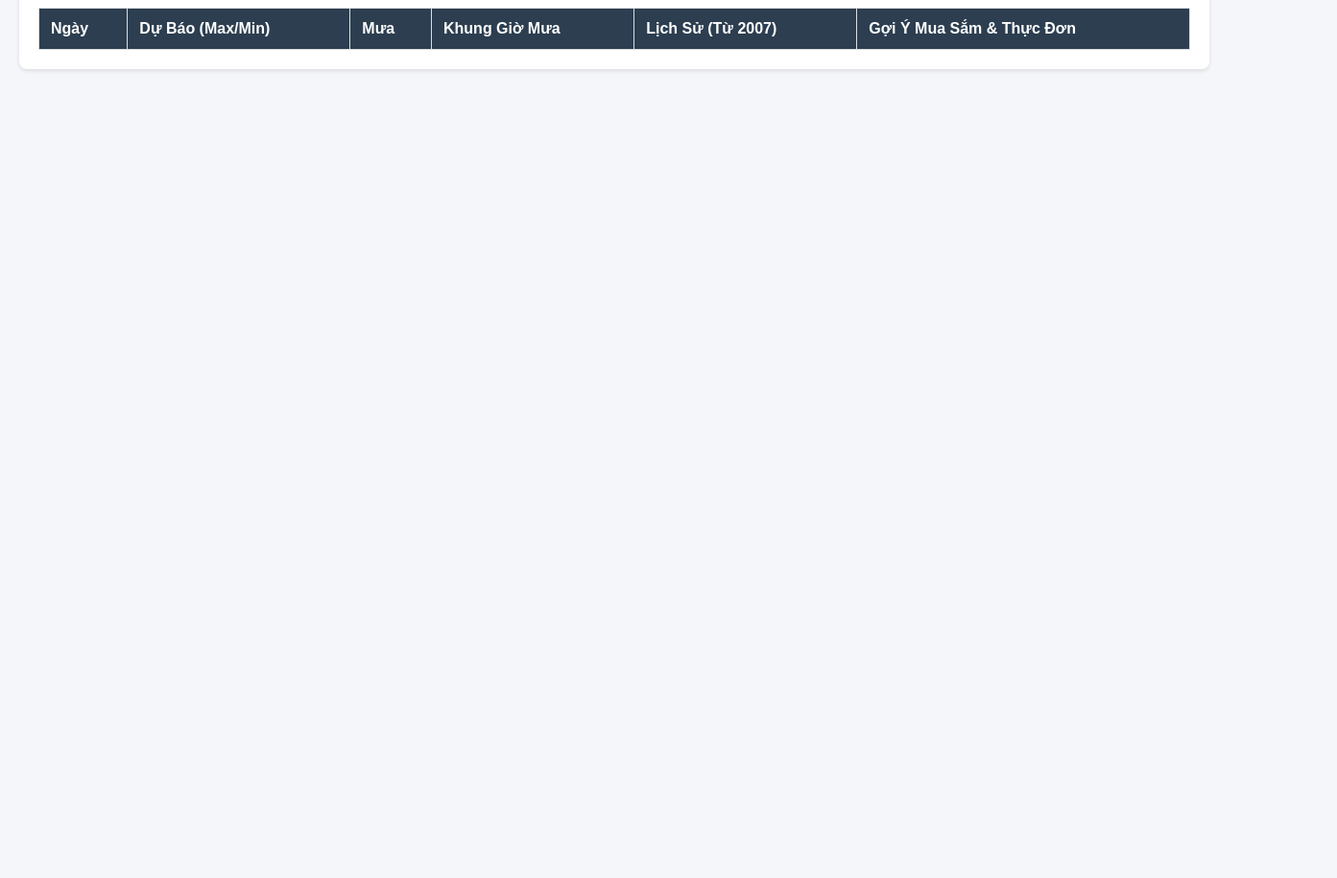
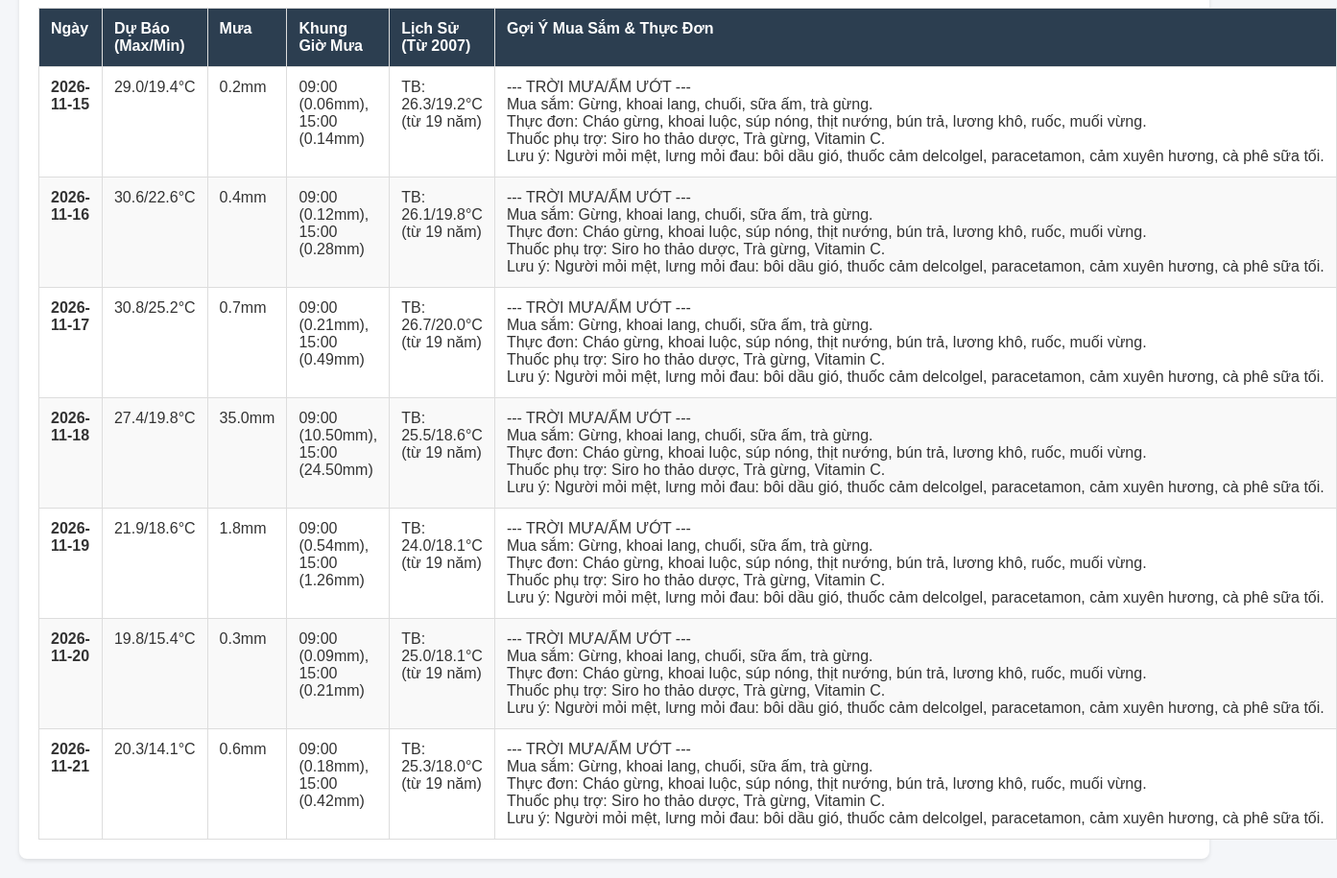
Before and after one commit to namnguyen7133-png/THUCDONHANGNGAY, a plain HTML site: page index.html in a window 1280 px wide. Shown: the part 500-1415 px from the top of the page at 96% size, 1393 px wide, since content can reach past the window. Before the commit the page ends 800 px from the top, so only its background shows below. Drawn offline with Linux system fonts and the light colour scheme.

Commit message:
Auto update weather [skip ci]

```diff
--- a/index.html
+++ b/index.html
@@ -54,6 +54,97 @@
             </thead>
             <tbody>
 
+        <tr>
+            <td><b>2026-11-15</b></td>
+            <td>29.0/19.4°C</td>
+            <td>0.2mm</td>
+            <td>09:00 (0.06mm), 15:00 (0.14mm)</td>
+            <td>TB: 26.3/19.2°C (từ 19 năm)</td>
+            <td><pre style="font-family:inherit; margin:0;">--- TRỜI MƯA/ẨM ƯỚT ---
+Mua sắm: Gừng, khoai lang, chuối, sữa ấm, trà gừng.
+Thực đơn: Cháo gừng, khoai luộc, súp nóng, thịt nướng, bún trả, lương khô, ruốc, muối vừng.
+Thuốc phụ trợ: Siro ho thảo dược, Trà gừng, Vitamin C.
+Lưu ý: Người mỏi mệt, lưng mỏi đau: bôi dầu gió, thuốc cảm delcolgel, paracetamon, cảm xuyên hương, cà phê sữa tối.</pre></td>
+        </tr>
+
+        <tr>
+            <td><b>2026-11-16</b></td>
+            <td>30.6/22.6°C</td>
+            <td>0.4mm</td>
+            <td>09:00 (0.12mm), 15:00 (0.28mm)</td>
+            <td>TB: 26.1/19.8°C (từ 19 năm)</td>
+            <td><pre style="font-family:inherit; margin:0;">--- TRỜI MƯA/ẨM ƯỚT ---
+Mua sắm: Gừng, khoai lang, chuối, sữa ấm, trà gừng.
+Thực đơn: Cháo gừng, khoai luộc, súp nóng, thịt nướng, bún trả, lương khô, ruốc, muối vừng.
+Thuốc phụ trợ: Siro ho thảo dược, Trà gừng, Vitamin C.
+Lưu ý: Người mỏi mệt, lưng mỏi đau: bôi dầu gió, thuốc cảm delcolgel, paracetamon, cảm xuyên hương, cà phê sữa tối.</pre></td>
+        </tr>
+
+        <tr>
+            <td><b>2026-11-17</b></td>
+            <td>30.8/25.2°C</td>
+            <td>0.7mm</td>
+            <td>09:00 (0.21mm), 15:00 (0.49mm)</td>
+            <td>TB: 26.7/20.0°C (từ 19 năm)</td>
+            <td><pre style="font-family:inherit; margin:0;">--- TRỜI MƯA/ẨM ƯỚT ---
+Mua sắm: Gừng, khoai lang, chuối, sữa ấm, trà gừng.
+Thực đơn: Cháo gừng, khoai luộc, súp nóng, thịt nướng, bún trả, lương khô, ruốc, muối vừng.
+Thuốc phụ trợ: Siro ho thảo dược, Trà gừng, Vitamin C.
+Lưu ý: Người mỏi mệt, lưng mỏi đau: bôi dầu gió, thuốc cảm delcolgel, paracetamon, cảm xuyên hương, cà phê sữa tối.</pre></td>
+        </tr>
+
+        <tr>
+            <td><b>2026-11-18</b></td>
+            <td>27.4/19.8°C</td>
+            <td>35.0mm</td>
+            <td>09:00 (10.50mm), 15:00 (24.50mm)</td>
+            <td>TB: 25.5/18.6°C (từ 19 năm)</td>
+            <td><pre style="font-family:inherit; margin:0;">--- TRỜI MƯA/ẨM ƯỚT ---
+Mua sắm: Gừng, khoai lang, chuối, sữa ấm, trà gừng.
+Thực đơn: Cháo gừng, khoai luộc, súp nóng, thịt nướng, bún trả, lương khô, ruốc, muối vừng.
+Thuốc phụ trợ: Siro ho thảo dược, Trà gừng, Vitamin C.
+Lưu ý: Người mỏi mệt, lưng mỏi đau: bôi dầu gió, thuốc cảm delcolgel, paracetamon, cảm xuyên hương, cà phê sữa tối.</pre></td>
+        </tr>
+
+        <tr>
+            <td><b>2026-11-19</b></td>
+            <td>21.9/18.6°C</td>
+            <td>1.8mm</td>
+            <td>09:00 (0.54mm), 15:00 (1.26mm)</td>
+            <td>TB: 24.0/18.1°C (từ 19 năm)</td>
+            <td><pre style="font-family:inherit; margin:0;">--- TRỜI MƯA/ẨM ƯỚT ---
+Mua sắm: Gừng, khoai lang, chuối, sữa ấm, trà gừng.
+Thực đơn: Cháo gừng, khoai luộc, súp nóng, thịt nướng, bún trả, lương khô, ruốc, muối vừng.
+Thuốc phụ trợ: Siro ho thảo dược, Trà gừng, Vitamin C.
+Lưu ý: Người mỏi mệt, lưng mỏi đau: bôi dầu gió, thuốc cảm delcolgel, paracetamon, cảm xuyên hương, cà phê sữa tối.</pre></td>
+        </tr>
+
+        <tr>
+            <td><b>2026-11-20</b></td>
+            <td>19.8/15.4°C</td>
+            <td>0.3mm</td>
+            <td>09:00 (0.09mm), 15:00 (0.21mm)</td>
+            <td>TB: 25.0/18.1°C (từ 19 năm)</td>
+            <td><pre style="font-family:inherit; margin:0;">--- TRỜI MƯA/ẨM ƯỚT ---
+Mua sắm: Gừng, khoai lang, chuối, sữa ấm, trà gừng.
+Thực đơn: Cháo gừng, khoai luộc, súp nóng, thịt nướng, bún trả, lương khô, ruốc, muối vừng.
+Thuốc phụ trợ: Siro ho thảo dược, Trà gừng, Vitamin C.
+Lưu ý: Người mỏi mệt, lưng mỏi đau: bôi dầu gió, thuốc cảm delcolgel, paracetamon, cảm xuyên hương, cà phê sữa tối.</pre></td>
+        </tr>
+
+        <tr>
+            <td><b>2026-11-21</b></td>
+            <td>20.3/14.1°C</td>
+            <td>0.6mm</td>
+            <td>09:00 (0.18mm), 15:00 (0.42mm)</td>
+            <td>TB: 25.3/18.0°C (từ 19 năm)</td>
+            <td><pre style="font-family:inherit; margin:0;">--- TRỜI MƯA/ẨM ƯỚT ---
+Mua sắm: Gừng, khoai lang, chuối, sữa ấm, trà gừng.
+Thực đơn: Cháo gừng, khoai luộc, súp nóng, thịt nướng, bún trả, lương khô, ruốc, muối vừng.
+Thuốc phụ trợ: Siro ho thảo dược, Trà gừng, Vitamin C.
+Lưu ý: Người mỏi mệt, lưng mỏi đau: bôi dầu gió, thuốc cảm delcolgel, paracetamon, cảm xuyên hương, cà phê sữa tối.</pre></td>
+        </tr>
+
             </tbody>
         </table>
     </div>
```
